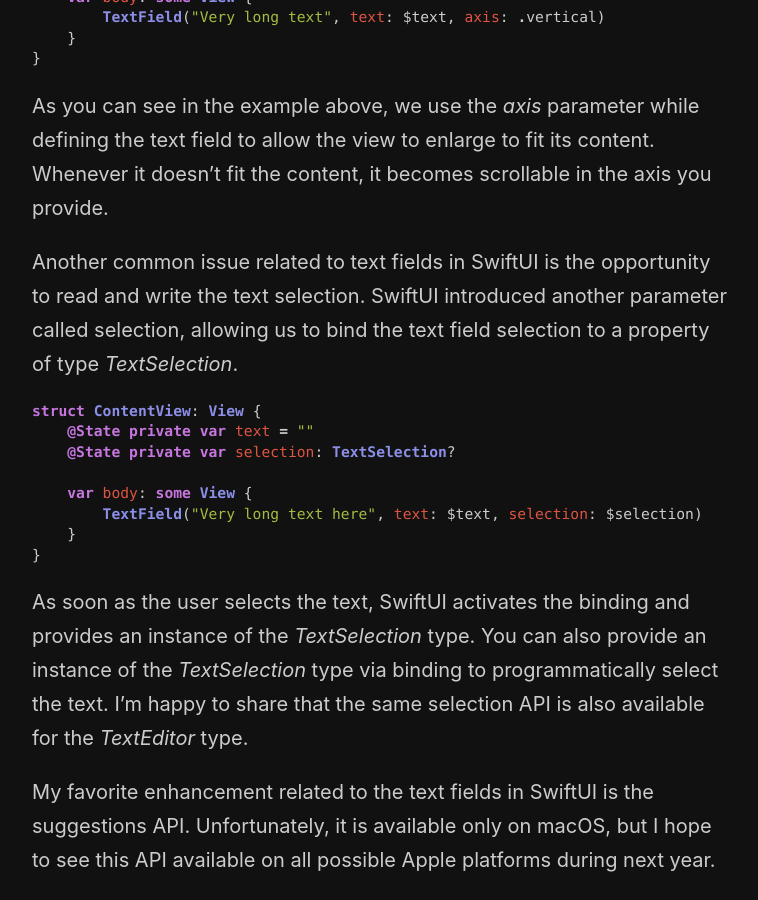
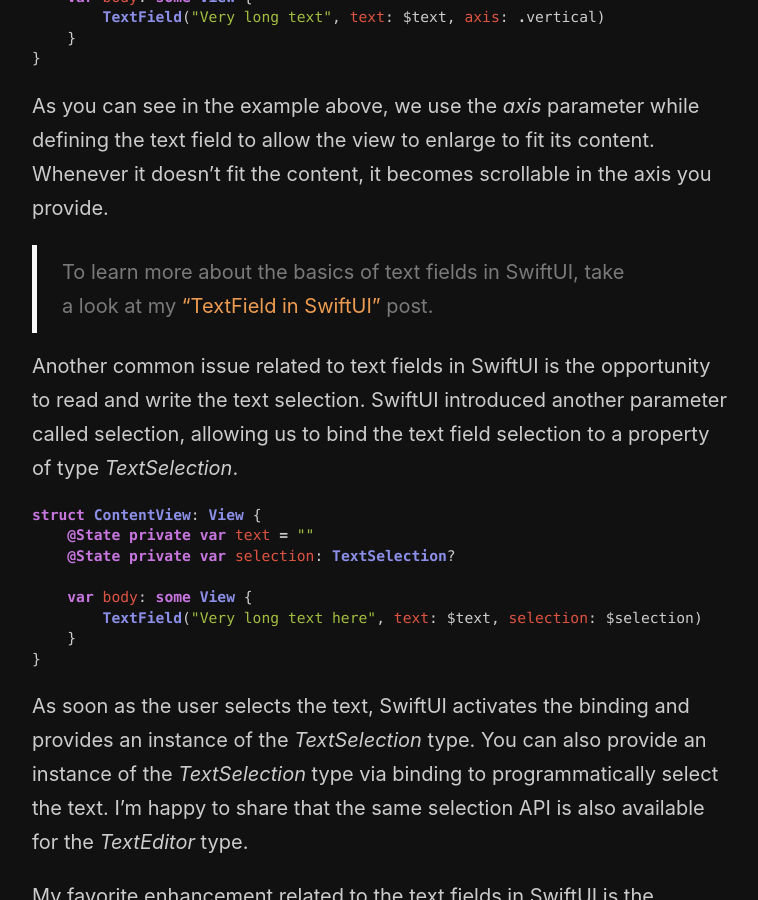
Before and after one commit to mecid/mecid.github.io, a Jekyll site: the page built from _posts/2024-12-03-text-field-enhancements-in-swiftui.md, in a window 1280 px wide and 900 px high, scrolled down 911 px. Shown: the whole window, without its empty margins (258-1016 px from the left). Built offline with Jekyll 4.4.1, drawn with Linux system fonts in a browser that asks for light colours.

Commit message:
reference post added to the new text field post

````diff
--- a/_posts/2024-12-03-text-field-enhancements-in-swiftui.md
+++ b/_posts/2024-12-03-text-field-enhancements-in-swiftui.md
@@ -22,6 +22,8 @@ struct ContentView: View {
 ```
 
 As you can see in the example above, we use the *axis* parameter while defining the text field to allow the view to enlarge to fit its content. Whenever it doesn’t fit the content, it becomes scrollable in the axis you provide.
+
+> To learn more about the basics of text fields in SwiftUI, take a look at my ["TextField in SwiftUI"](/2020/02/26/textfield-in-swiftui/) post.
 
 Another common issue related to text fields in SwiftUI is the opportunity to read and write the text selection. SwiftUI introduced another parameter called selection, allowing us to bind the text field selection to a property of type *TextSelection*.
 
````
